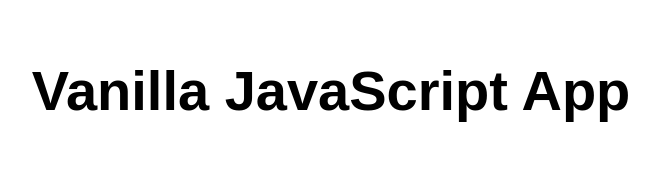
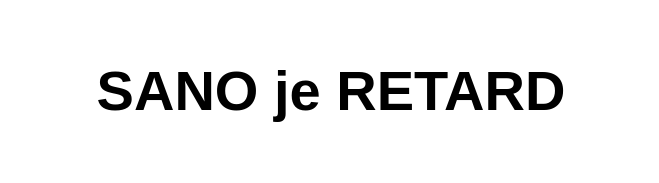
Before and after one commit to mladsiik/my-first-static-web-app, a website: page src/index.html in a window 1280 px wide. Shown: the whole page, without its empty margins (309-968 px from the left). Drawn offline with Linux system fonts and the light colour scheme.

Commit message:
Update index.html

```diff
--- a/src/index.html
+++ b/src/index.html
@@ -10,7 +10,7 @@
 
 <body>
   <main>
-    <h1>Vanilla JavaScript App</h1>
+    <h1>SANO je RETARD</h1>
   </main>
 </body>
 
```
